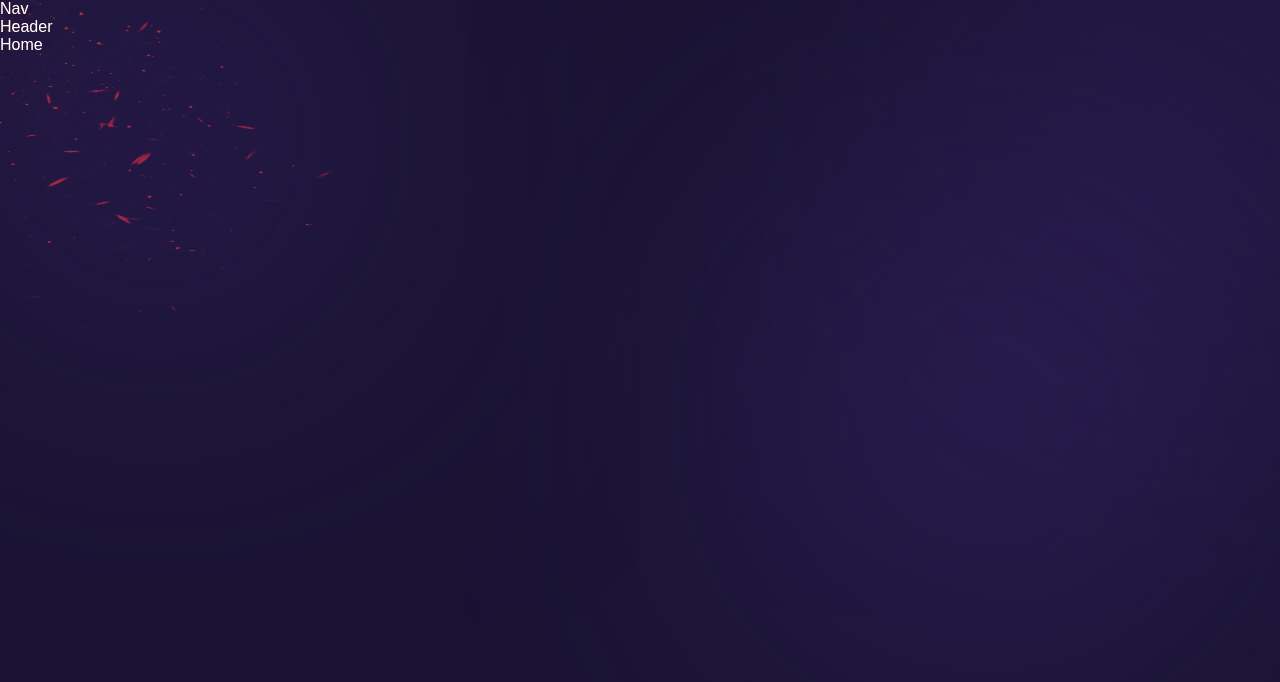
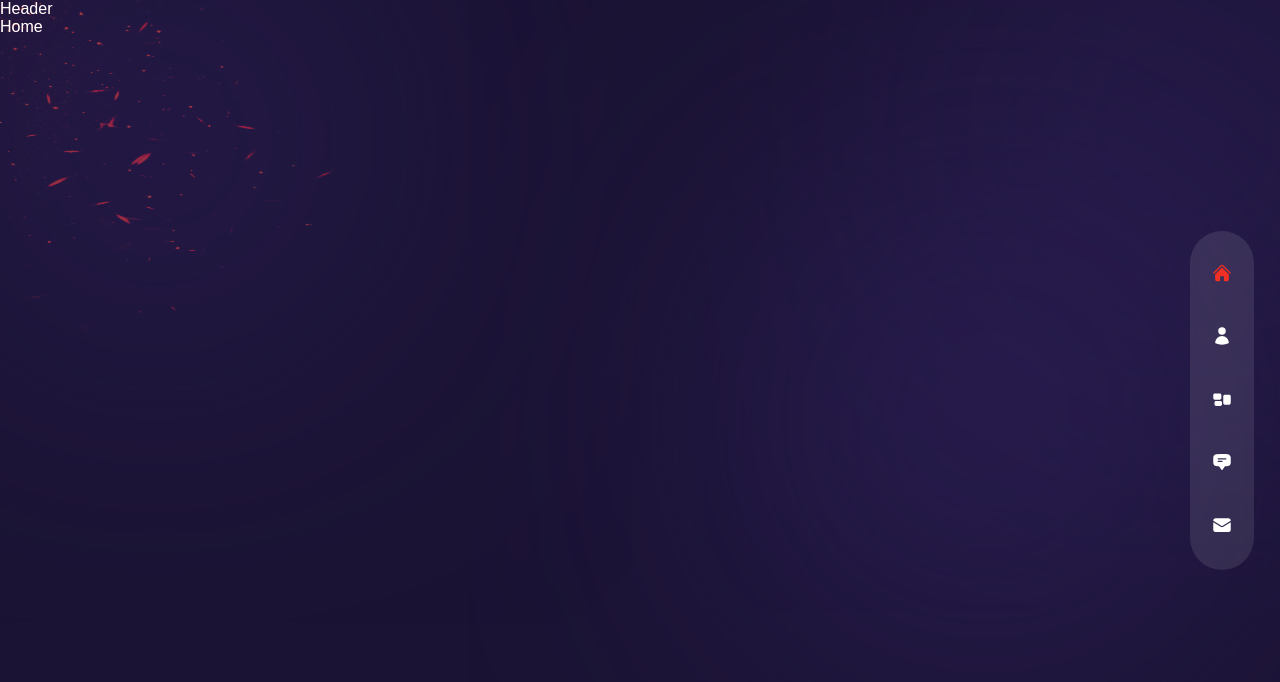
Before and after one commit to OlehYavoriv/portfolio, a Next.js app: page / in a window 1280 px wide. Shown: the top 682 px of the page. Built offline with nearby package versions, Linux system fonts and the light colour scheme.

Commit message:
create navigation

```diff
--- /dev/null
+++ b/components/Nav/Nav.module.scss
@@ -0,0 +1,93 @@
+@import "styles/index";
+
+.nav {
+  @include set-size(100%, max-content);
+  @include flex($direction: column, $items: center);
+  position: fixed;
+  top: 0;
+  bottom: 0;
+  margin-top: auto;
+  row-gap: 1rem;
+  z-index: 50;
+
+  &__items {
+    @include set-size(100%, 80px);
+    @include flex($direction: row, $content: space-between, $items: center);
+    row-gap: 2.5rem;
+    padding: 0 16px;
+    background-color: rgba($white-color, 0.1);
+    backdrop-filter: blur(4px);
+
+    @media (min-width: 768px) {
+      padding: 0 160px;
+    }
+    @media (min-width: 1200px) {
+      @include flex($direction: column, $content: center, $items: center);
+      padding: 32px 16px;
+      height: max-content;
+      border-radius: 9999px;
+    }
+
+    &_link {
+      @include font($font-size: 30px, $line-height: 1, $color: $white-color);
+      position: relative;
+      transition-property: all;
+      transition-timing-function: cubic-bezier(0.4, 0, 0.2, 1);
+      transition-duration: 300ms;
+
+      &:hover {
+        color: $ruby-red-color;
+
+        .tooltip {
+          display: flex;
+        }
+      }
+
+      @media (min-width: 1200px) {
+        font-size: 20px;
+      }
+    }
+  }
+
+  @media (min-width: 1200px) {
+    @include set-size(4rem, 100vh);
+    @include flex($content: center, $items: center);
+    right: 2%;
+    max-width: 28rem;
+  }
+}
+
+.link__active {
+  color: $ruby-red-color;
+}
+
+.tooltip {
+  position: absolute;
+  padding-right: 56px;
+  right: 0;
+  display: none;
+
+  &__triangle {
+    position: absolute;
+    right: -0.5rem;
+    border-width: 6px 0 6px 8px;
+    border-style: solid;
+    border-color: white;
+    border-top-color: transparent;
+    border-bottom-color: transparent;
+  }
+
+  &__container {
+    @include flex($items: center);
+    position: relative;
+    background-color: $white-color;
+    padding: 6px;
+    color: $black-color;
+    border-radius: 3px;
+
+    &_text {
+      @include font($font-size: 12px, $line-height: 1);
+      text-transform: capitalize;
+    }
+  }
+}
--- a/components/Nav/Nav.tsx
+++ b/components/Nav/Nav.tsx
@@ -1,7 +1,30 @@
+import Link from "next/link";
+import { useRouter } from "next/router";
+import { navData } from "@/data/navData";
+import styles from './Nav.module.scss'
+
 export const Nav = () => {
+    const router = useRouter();
+    const pathname = router.pathname;
+
     return (
-        <div>
-            Nav
-        </div>
+        <nav className={styles.nav}>
+            <div className={styles.nav__items}>
+                {navData.map((link, index) => {
+                    return <Link href={link.path} key={index}
+                                 className={`${styles.nav__items_link} ${link.path === pathname ? styles.link__active : ''}`}>
+                        <div className={styles.tooltip}>
+                            <div className={styles.tooltip__container}>
+                                <p className={styles.tooltip__container_text}>{link.name}</p>
+                                <div className={styles.tooltip__triangle}></div>
+                            </div>
+                        </div>
+                        <div>
+                            {link.icon}
+                        </div>
+                    </Link>
+                })}
+            </div>
+        </nav>
     );
 };
--- /dev/null
+++ b/data/navData.tsx
@@ -0,0 +1,42 @@
+import { ReactElement } from "react";
+import {
+    HiHome,
+    HiUser,
+    HiRectangleGroup,
+    HiChatBubbleBottomCenterText,
+    HiEnvelope,
+} from "react-icons/hi2";
+
+interface NavItems {
+    name: string;
+    path: string;
+    icon: ReactElement;
+}
+
+export const navData: NavItems[] = [
+    {
+        name: 'home',
+        path: '/',
+        icon: <HiHome/>
+    },
+    {
+        name: 'about',
+        path: '/about',
+        icon: <HiUser/>,
+    },
+    {
+        name: 'work',
+        path: '/work',
+        icon: <HiRectangleGroup/>,
+    },
+    {
+        name: 'testimonials',
+        path: '/testimonials',
+        icon: <HiChatBubbleBottomCenterText/>,
+    },
+    {
+        name: 'contact',
+        path: '/contact',
+        icon: <HiEnvelope/>,
+    },
+]
--- a/package.json
+++ b/package.json
@@ -15,6 +15,7 @@
     "react": "18.2.0",
     "react-countup": "^6.4.2",
     "react-dom": "18.2.0",
+    "react-icons": "^4.10.1",
     "react-tsparticles": "^2.9.3",
     "sass": "^1.63.6",
     "swiper": "^9.4.0",
--- a/styles/variables.scss
+++ b/styles/variables.scss
@@ -1,10 +1,15 @@
 $white-color: #fff;
+$black-color: #000;
+$ruby-red-color: #F13024;
 
+$font-size-3xl: 30px;
 $font-size: 18px;
 $font-size-medium: 16px;
 $font-size-sm: 14px;
 $line-height: 24px;
 $line-height-sm: 20px;
+$line-height-3xl: 36px;
+
 
 $breakpoints: (
         sm: 576px,
```
Also changed, not shown: 2 other files (tests, documents, lock files or other folders).
